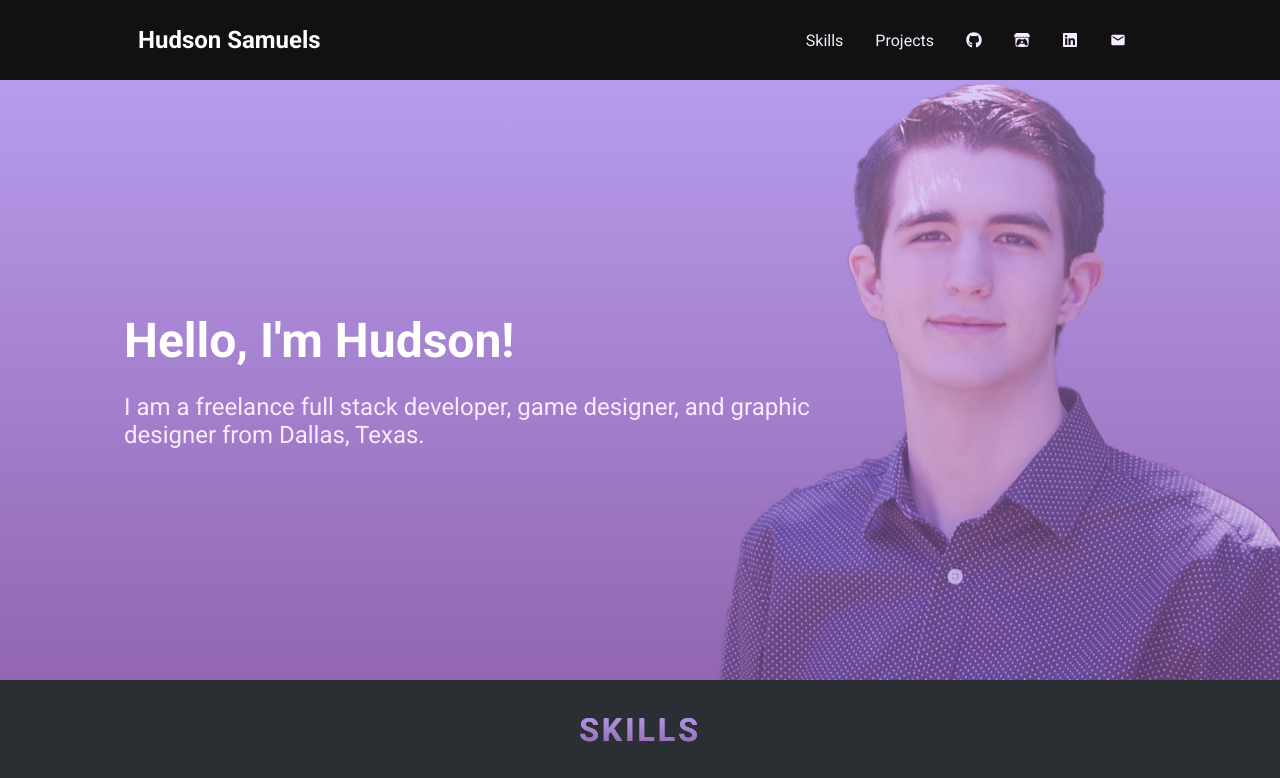
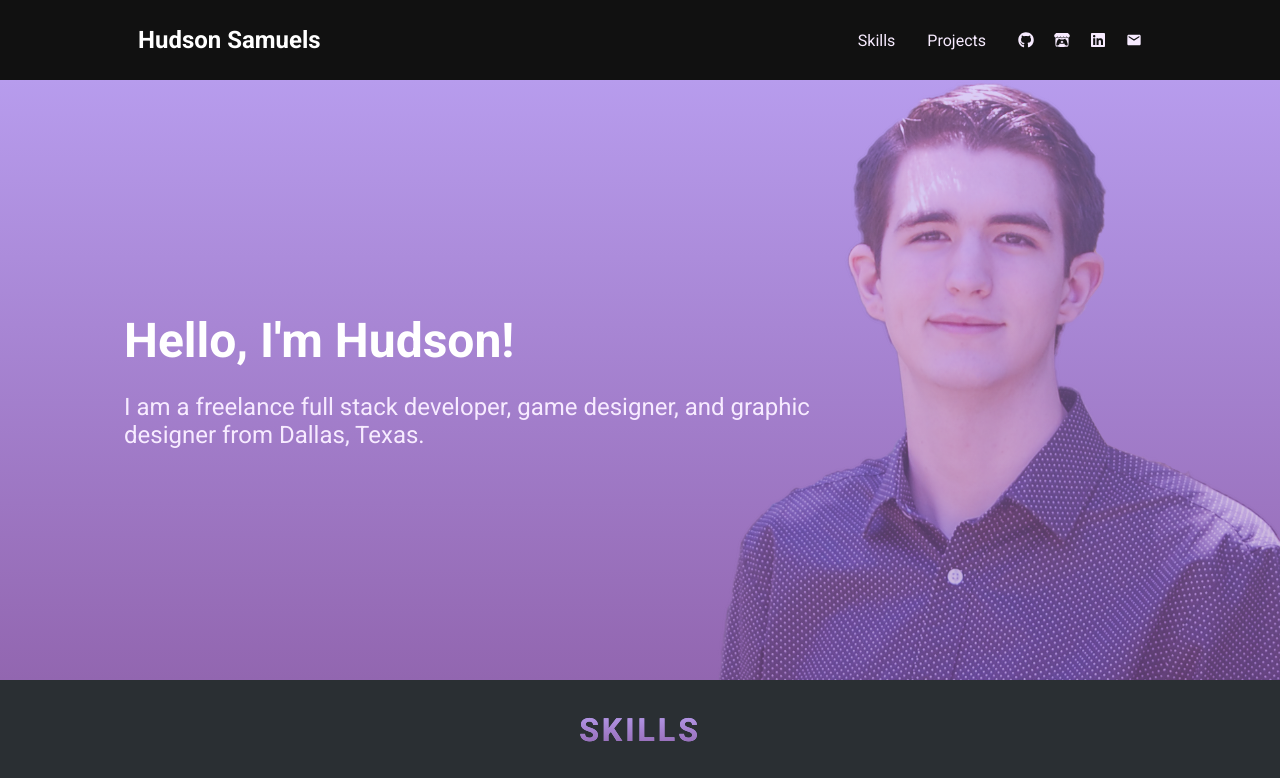
Before and after one commit to EMERALD0874/emerald0874.github.io, a React (Create React App) app: page / in a window 1280 px wide. Shown: the top 778 px of the page. Built offline with nearby package versions, Linux system fonts and the light colour scheme.

Commit message:
Made navbar icons have less padding

```diff
--- a/src/components/Navbar/NavbarElements.js
+++ b/src/components/Navbar/NavbarElements.js
@@ -68,6 +68,14 @@ export const NavMenu = styled.ul`
 
 export const NavItem = styled.li`
   height: 80px;
+  padding: 0 1rem;
+  display: flex;
+  flex-direction: row;
+  flex-wrap: wrap;
+
+  :last-of-type {
+    padding-right: 0;
+  }
 `;
 
 export const NavLinks = styled(LinkS)`
@@ -75,7 +83,6 @@ export const NavLinks = styled(LinkS)`
   display: flex;
   align-items: center;
   text-decoration: none;
-  padding: 0 1rem;
   height: 100%;
   cursor: pointer;
 
@@ -89,7 +96,15 @@ export const NavSocials = styled.a`
   display: flex;
   align-items: center;
   text-decoration: none;
-  padding: 0 1rem;
+  padding: 0 10px;
   height: 100%;
   cursor: pointer;
+
+  :first-of-type {
+    padding-left: 0;
+  }
+
+  :last-of-type {
+    padding-right: 0;
+  }
 `;
--- a/src/components/Navbar/index.js
+++ b/src/components/Navbar/index.js
@@ -56,21 +56,15 @@ const Navbar = ({ toggle }) => {
             <NavSocials href="https://github.com/EMERALD0874" target="_blank">
               <FaGithub />
             </NavSocials>
-          </NavItem>
-          <NavItem>
             <NavSocials href="https://emerald0874.itch.io/" target="_blank">
               <FaItchIo />
             </NavSocials>
-          </NavItem>
-          <NavItem>
             <NavSocials
               href="https://www.linkedin.com/in/hudson-samuels-b99092197/"
               target="_blank"
             >
               <FaLinkedin />
             </NavSocials>
-          </NavItem>
-          <NavItem>
             <NavSocials href="mailto:info@hudsonsamuels.com" target="_blank">
               <MdEmail />
             </NavSocials>
```
